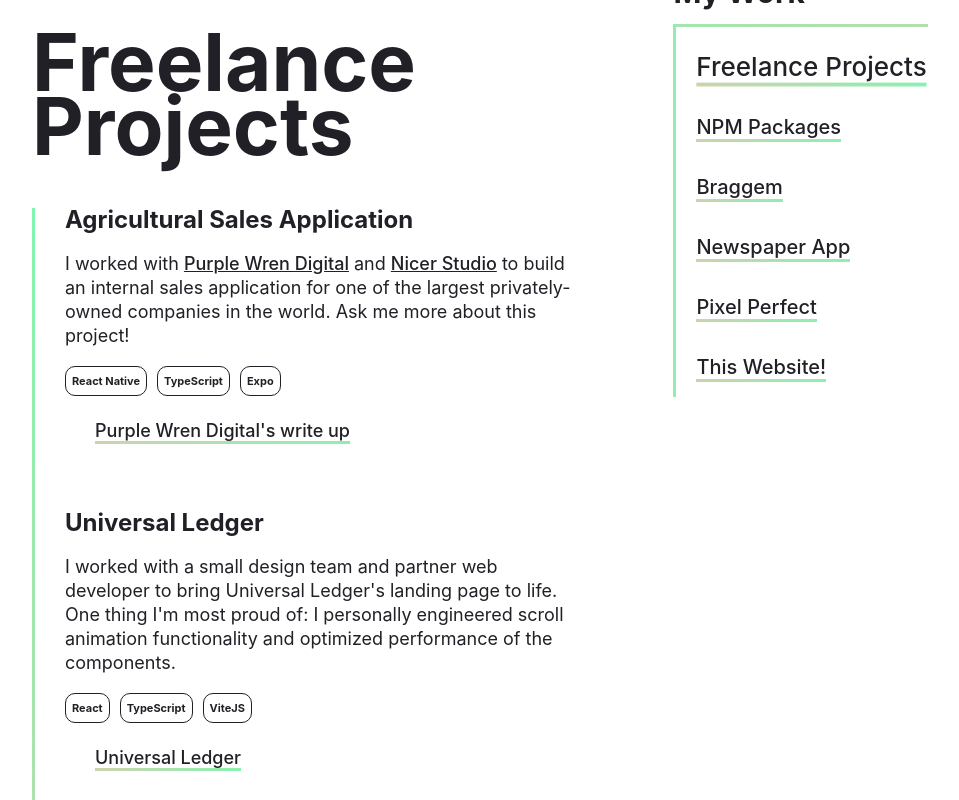
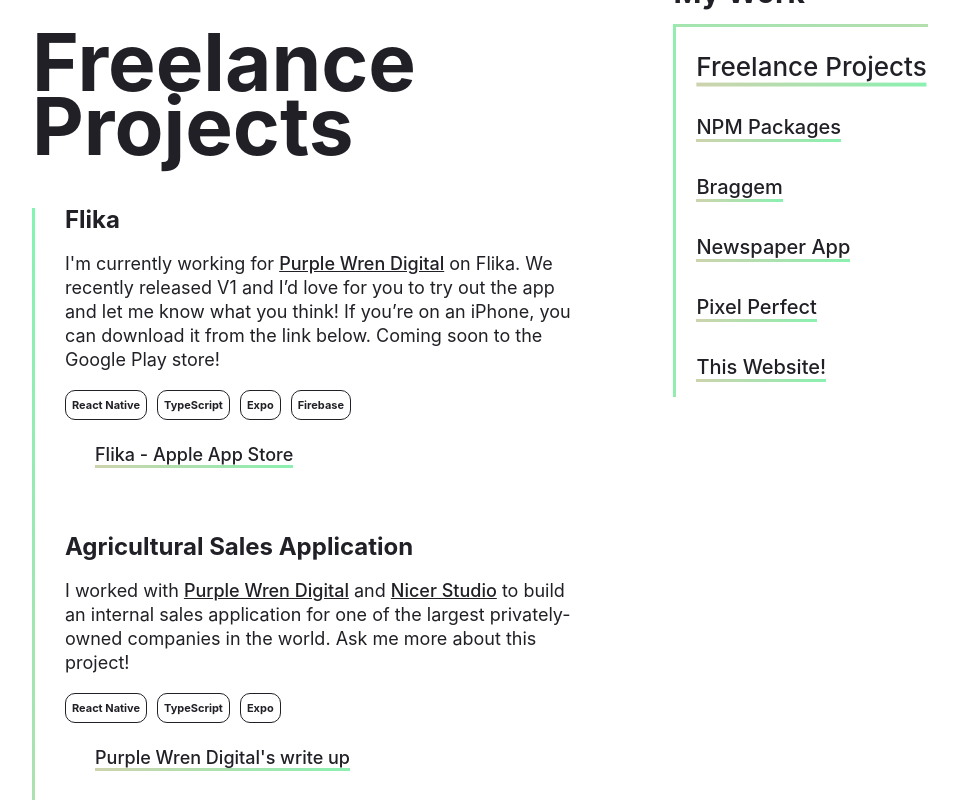
Before and after one commit to alecdhansen/portfolio-site, a React (Vite) app: page / in a window 1280 px wide. Both pictures are taken after a click on the link "Freelance Projects". Shown: the part 300-1100 px from the top of the page, without its empty margins (160-1119 px from the left). Built offline with nearby package versions, Linux system fonts and the light colour scheme.

Commit message:
add Flika to portfolio projects

```diff
--- a/src/components/Portfolio/FreelanceProjects/index.tsx
+++ b/src/components/Portfolio/FreelanceProjects/index.tsx
@@ -13,7 +13,7 @@
   ProjectContainer,
 } from "../style";
 import { TitleHeader, BlurbContainer } from "../style";
-import { HPSTech, ULTech, cargillTech, content, mobileContent } from "../utils";
+import { HPSTech, ULTech, cargillTech, content, flikaTech, mobileContent } from "../utils";
 import { useState } from "react";
 
 const FreelanceProjects: React.FC<Props> = ({ c1, c2 }) => {
@@ -31,7 +31,6 @@
   //   }
   // };
 
-  console.log({ hovered });
   return (
     <Container
       variants={contentVariant}
@@ -49,6 +48,43 @@
       ${c2}
     ) 1 100%;`}
       >
+        <ProjectContainer>
+          <ProjectHeader>Flika</ProjectHeader>
+          <BlurbContainer>
+            I'm currently working for{" "}
+            <CompanyTag href="https://purplewrendigital.com/" target="_blank">
+              Purple Wren Digital
+            </CompanyTag>{" "}
+            on Flika. We recently released V1 and I’d love for you to try out the app and let me know what you think! If you’re on an iPhone, you can download it from the link below.
+            Coming soon to the Google Play store!
+          </BlurbContainer>
+          <TechnologiesContainer>
+            {flikaTech.map((tech: string, i: number) => (
+              <TechnologyIcon key={i}>{tech}</TechnologyIcon>
+            ))}
+          </TechnologiesContainer>
+          <LinksContainer>
+            <Underline>
+              <Link
+                href="https://apps.apple.com/us/app/flika-real-estate/id6448050206"
+                target="_blank"
+                borderImage={`linear-gradient(
+        to left,
+        ${c1},
+        ${c2}
+      ) 1 10%;`}
+                hover={`linear-gradient(
+        to left,
+        ${c2},
+        ${c1}
+      ) 1 10%;`}
+              >
+                Flika - Apple App Store
+              </Link>
+            </Underline>
+          </LinksContainer>
+        </ProjectContainer>
+        <div style={{ marginBlock: "50px" }} />
         <ProjectContainer>
           <ProjectHeader onMouseOver={(e) => setHovered(true)}>
             Agricultural Sales Application
@@ -160,43 +196,6 @@
             </Underline>
           </LinksContainer>
         </ProjectContainer>
-        <div style={{ marginBlock: "50px" }} />
-        <ProjectContainer>
-          <ProjectHeader>Real Estate Application</ProjectHeader>
-          <BlurbContainer>
-            I'm currently working as a contractor for{" "}
-            <CompanyTag href="https://purplewrendigital.com/" target="_blank">
-              Purple Wren Digital
-            </CompanyTag>{" "}
-            on a mobile real estate application. I am running design and core
-            build out of Phase 1 of the project.
-          </BlurbContainer>
-          <TechnologiesContainer>
-            {cargillTech.map((tech: string, i: number) => (
-              <TechnologyIcon key={i}>{tech}</TechnologyIcon>
-            ))}
-          </TechnologiesContainer>
-          <LinksContainer>
-            <Underline>
-              <Link
-                // href="https://hps.netlify.app/"
-                target="_blank"
-                borderImage={`linear-gradient(
-        to left,
-        ${c1},
-        ${c2}
-      ) 1 10%;`}
-                hover={`linear-gradient(
-        to left,
-        ${c2},
-        ${c1}
-      ) 1 10%;`}
-              >
-                Launching end of the year!
-              </Link>
-            </Underline>
-          </LinksContainer>
-        </ProjectContainer>
       </ContentContainer>
     </Container>
   );
--- a/src/components/Portfolio/utils.ts
+++ b/src/components/Portfolio/utils.ts
@@ -26,6 +26,8 @@
 export const pixelTech = ["HTML5", "CSS3"];
 
 export const cargillTech = ["React Native", "TypeScript", "Expo"];
+
+export const flikaTech = ["React Native", "TypeScript", "Expo", "Firebase"];
 
 export const ULTech = ["React", "TypeScript", "ViteJS"];
 
```
Also changed, not shown: 7 other files (tests, documents, lock files or other folders).
